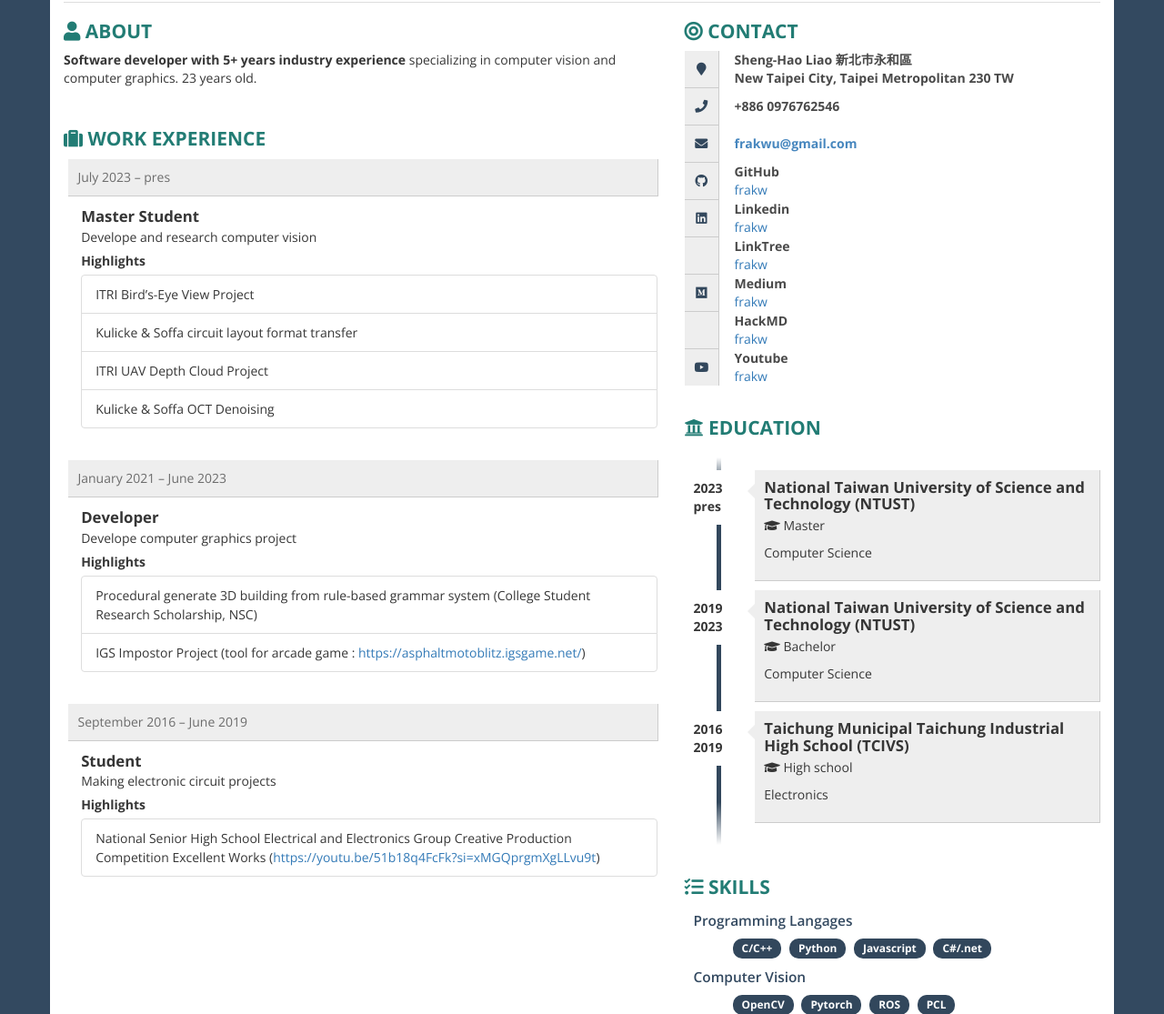
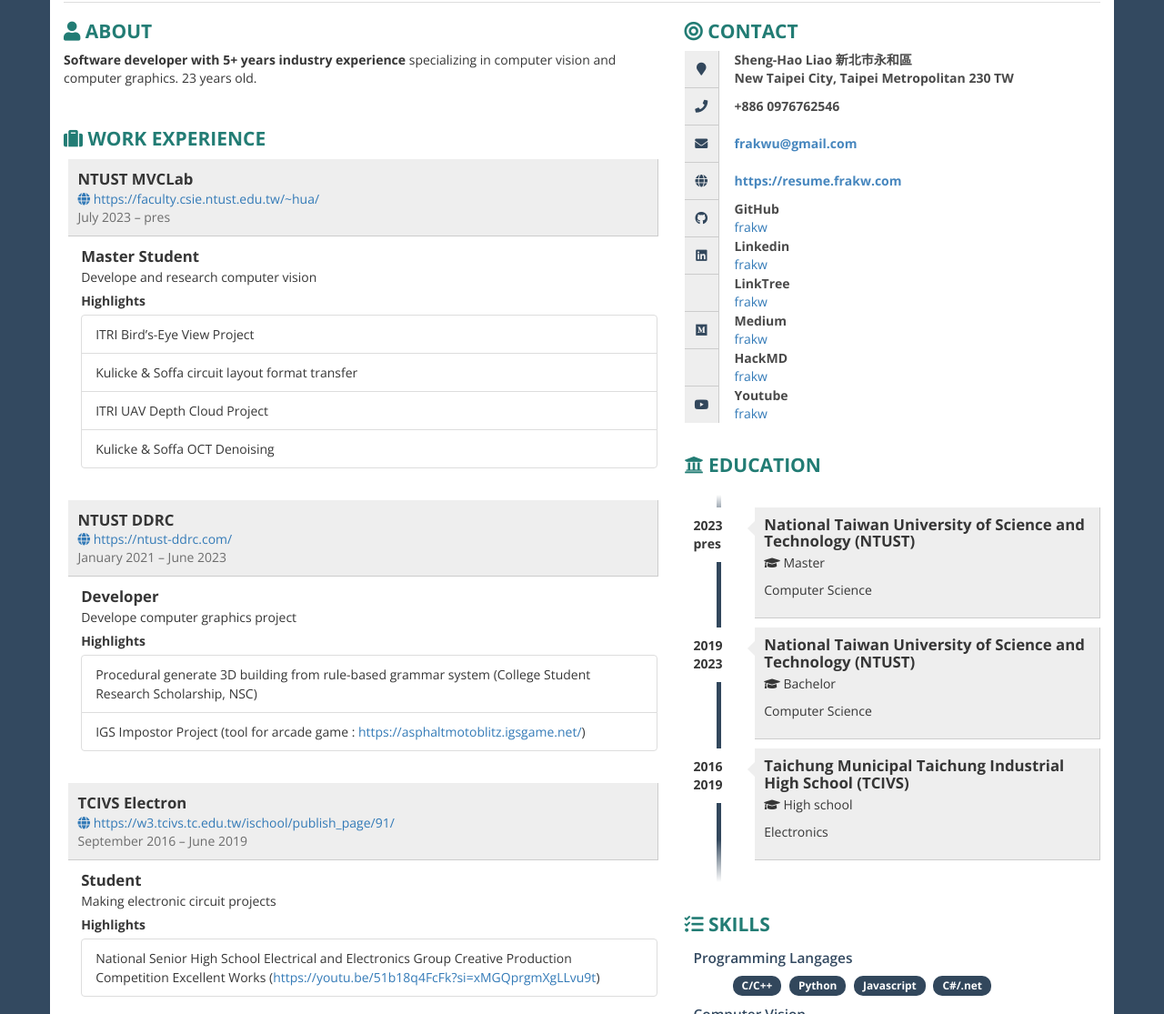
Before and after one commit to frakw/gh-pages.frakw.com, a plain HTML site: page index.html in a window 1280 px wide. Shown: the part 255-1370 px from the top of the page at 91% size. Drawn offline with nearby package versions, Linux system fonts and the light colour scheme; some icons are missing.

Commit message:
Update index.html

```diff
--- a/index.html
+++ b/index.html
@@ -395,7 +395,7 @@
                     <div id="photo-header" class="text-center">
                         <!-- PHOTO (AVATAR) -->
                         <div id="photo">
-                            <img src="https://raw.githubusercontent.com/frakw/frakw.github.io/main/frakw.jpg"
+                            <img src="https:&#x2F;&#x2F;raw.githubusercontent.com&#x2F;frakw&#x2F;frakw.github.io&#x2F;main&#x2F;frakw.jpg"
                             alt="avatar">
                         </div>
                         <div id="text-header">
@@ -421,7 +421,11 @@
                         <div class="job clearfix">
                             <div class="row">
                                 <div class="details">
-                                    <div class="where"></div>
+                                    <div class="where">NTUST MVCLab</div>
+                                    <div class="address"> <a href="https:&#x2F;&#x2F;faculty.csie.ntust.edu.tw&#x2F;~hua&#x2F;"
+                                        target="_blank"><i class="fas fa-globe ico"></i> https:&#x2F;&#x2F;faculty.csie.ntust.edu.tw&#x2F;~hua&#x2F;</a>
+
+                                    </div>
                                     <div class="year">July 2023 – pres</div>
                                 </div>
                             </div>
@@ -443,7 +447,10 @@
                         <div class="job clearfix">
                             <div class="row">
                                 <div class="details">
-                                    <div class="where"></div>
+                                    <div class="where">NTUST DDRC</div>
+                                    <div class="address"> <a href="https:&#x2F;&#x2F;ntust-ddrc.com&#x2F;" target="_blank"><i class="fas fa-globe ico"></i> https:&#x2F;&#x2F;ntust-ddrc.com&#x2F;</a>
+
+                                    </div>
                                     <div class="year">January 2021 – June 2023</div>
                                 </div>
                             </div>
@@ -464,7 +471,11 @@
                         <div class="job clearfix">
                             <div class="row">
                                 <div class="details">
-                                    <div class="where"></div>
+                                    <div class="where">TCIVS Electron</div>
+                                    <div class="address"> <a href="https:&#x2F;&#x2F;w3.tcivs.tc.edu.tw&#x2F;ischool&#x2F;publish_page&#x2F;91&#x2F;"
+                                        target="_blank"><i class="fas fa-globe ico"></i> https:&#x2F;&#x2F;w3.tcivs.tc.edu.tw&#x2F;ischool&#x2F;publish_page&#x2F;91&#x2F;</a>
+
+                                    </div>
                                     <div class="year">September 2016 – June 2019</div>
                                 </div>
                             </div>
@@ -503,6 +514,12 @@
                             <div class="icon pull-left text-center"><span class="fas fa-envelope fa-fw"></span>
                             </div>
                             <div class="title only pull-right"><a href="mailto:frakwu@gmail.com" target="_blank">frakwu@gmail.com</a>
+                            </div>
+                        </div>
+                        <div class="contact-item">
+                            <div class="icon pull-left text-center"><span class="fas fa-globe fa-fw"></span>
+                            </div>
+                            <div class="title only pull-right"><a href="https:&#x2F;&#x2F;resume.frakw.com" target="_blank">https:&#x2F;&#x2F;resume.frakw.com</a>
                             </div>
                         </div>
                         <div class="contact-item">
```
